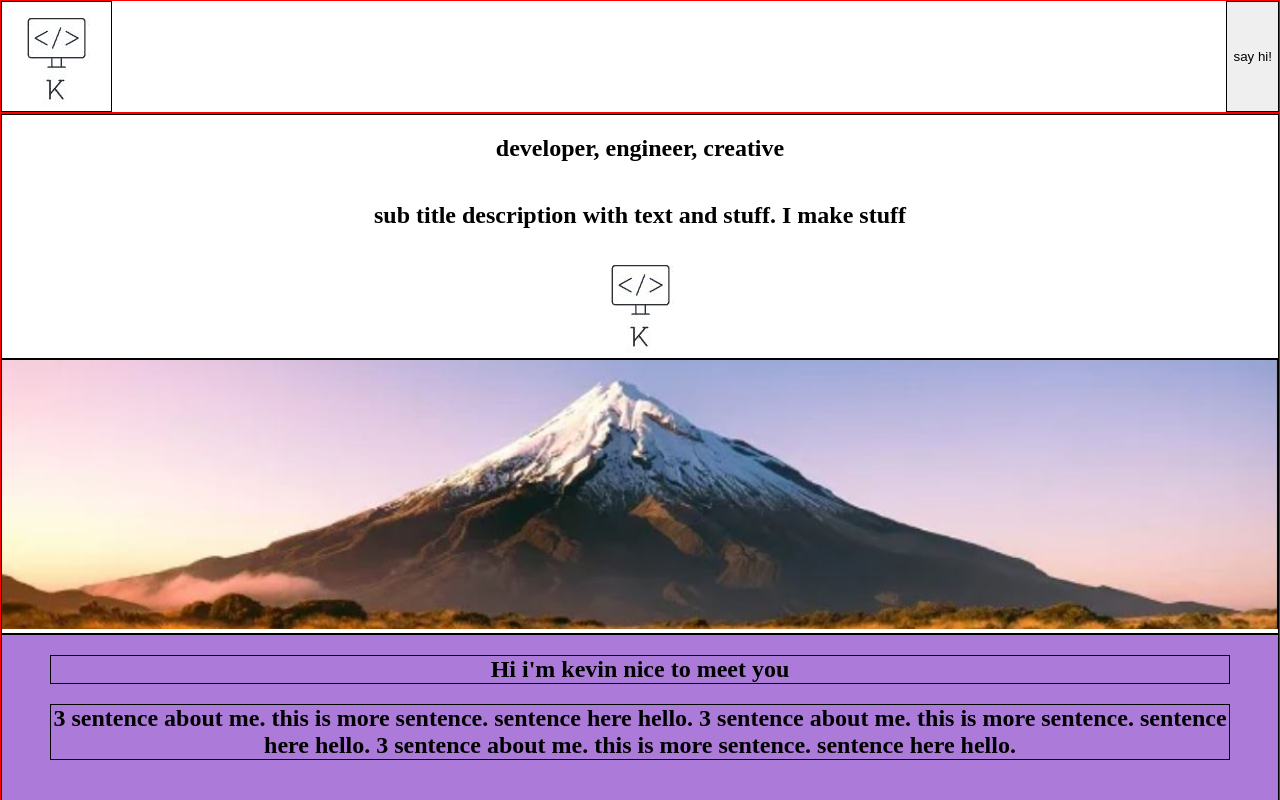
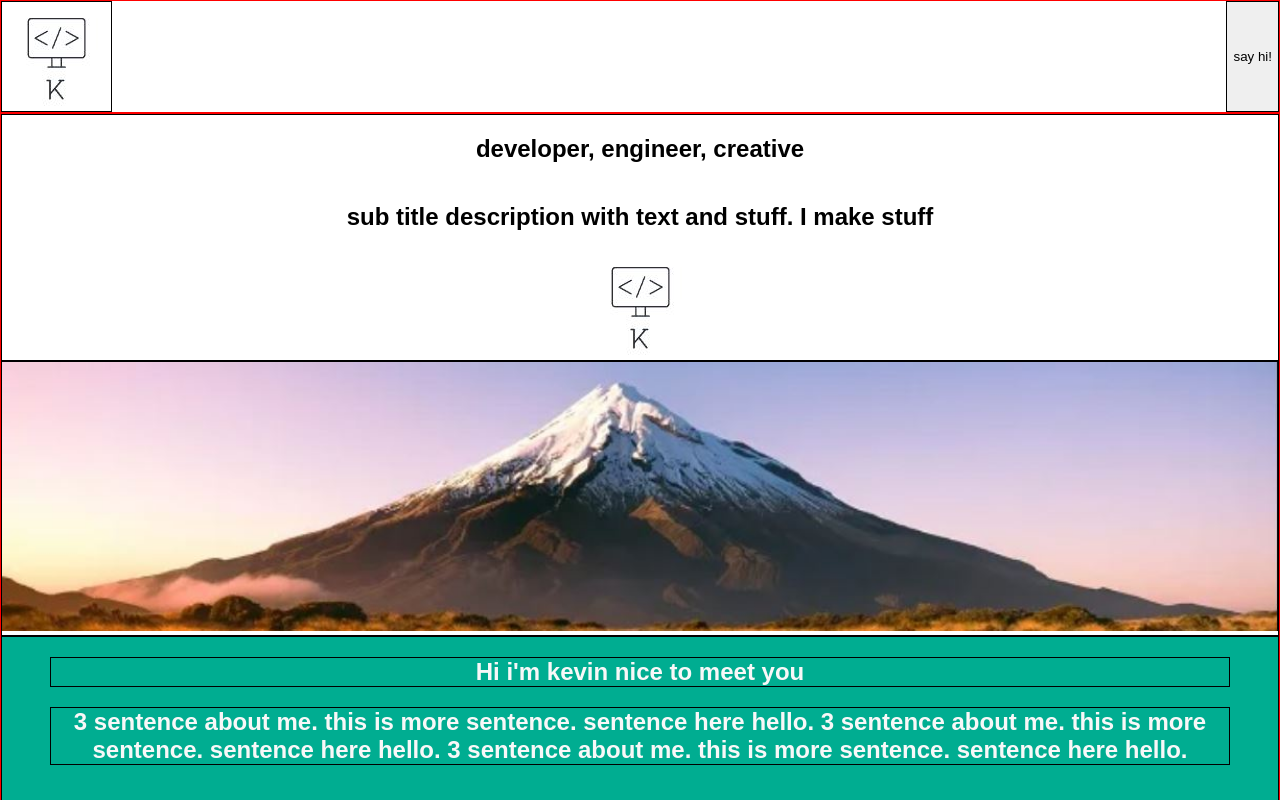
Before and after one commit to kevin-lambda/kevin-lambda.github.io, a React (Create React App) app: page / in a window 1280 px wide. Shown: the top 800 px of the page. Built offline with nearby package versions, Linux system fonts and the light colour scheme.

Commit message:
end of day

```diff
--- a/public/style.css
+++ b/public/style.css
@@ -6,6 +6,7 @@
 *::before,
 *::after {
   box-sizing: border-box;
+  font-family: Arial, Helvetica, sans-serif;
 }
 
 body {
@@ -27,7 +28,7 @@ ul {
 
 :root {
   --cardRadius: 25px;
-  --themeColor: rgb(172, 123, 218);
+  --themeColor: #00ad91;
 }
 
 /* \\\\\\\\\\\\\\\\\\\\ */
@@ -111,11 +112,13 @@ ul {
 .about1 {
   border: 1px solid black;
   text-align: center;
+  color: rgb(248, 248, 248);
 }
 
 .about2 {
   border: 1px solid black;
   text-align: center;
+  color: rgb(248, 248, 248);
 }
 /* \\\\\\ SKILLS \\\\\\\\ */
 .body-skills {
```
